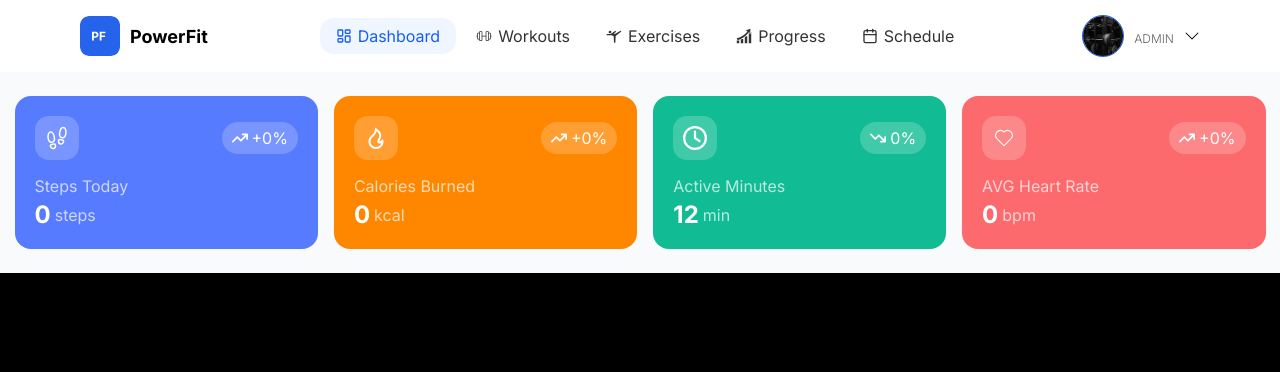
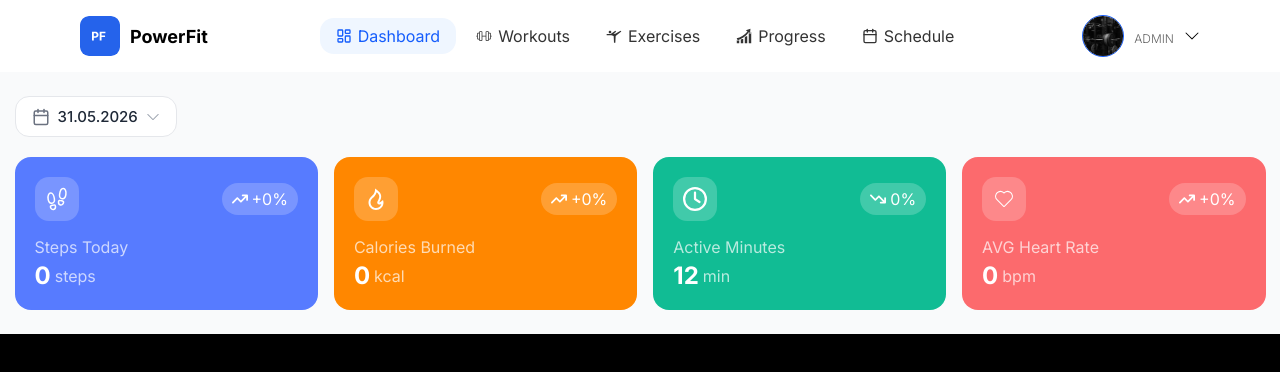
Before and after one commit to skl1menko/FitAppWeb, a React (Vite) app: page /dashboard in a window 1280 px wide. Shown: the top 372 px of the page. Built offline with nearby package versions, Linux system fonts and the light colour scheme; no server answers; sample sign-in values are in the browser's storage.

Commit message:
Add datepicker for stats

```diff
--- /dev/null
+++ b/src/components/DatePickerCustom.jsx
@@ -0,0 +1,59 @@
+import { forwardRef, useRef, useState } from "react";
+import DatePicker from "react-datepicker";
+import "react-datepicker/dist/react-datepicker.css";
+import { FiCalendar, BsChevronDown } from "../assets/icons";
+import "./DatePickerCustom.scss";
+
+const CustomInput = forwardRef(({ value, isOpen, onToggle }, ref) => (
+  <button
+    type="button"
+    className="datepicker-trigger"
+    onClick={onToggle}
+    ref={ref}
+  >
+    <FiCalendar size={18} className="datepicker-icon" />
+    <span className="datepicker-value">{value}</span>
+    <BsChevronDown
+      size={14}
+      className={`datepicker-arrow ${isOpen ? "datepicker-arrow--open" : ""}`}
+    />
+  </button>
+));
+
+CustomInput.displayName = "CustomInput";
+
+const DatePickerCustom = ({ value, onChange }) => {
+  const [isOpen, setIsOpen] = useState(false);
+  const closedByOutsideClick = useRef(0);
+
+  const handleToggle = () => {
+    // If onClickOutside just fired (< 100ms ago), skip — it was the button click itself
+    if (Date.now() - closedByOutsideClick.current < 100) return;
+    setIsOpen((prev) => !prev);
+  };
+
+  const handleClickOutside = () => {
+    closedByOutsideClick.current = Date.now();
+    setIsOpen(false);
+  };
+
+  return (
+    <div className="datepicker-custom">
+      <DatePicker
+        selected={value}
+        onChange={(date) => {
+          onChange(date);
+          setIsOpen(false);
+        }}
+        dateFormat="dd.MM.yyyy"
+        calendarStartDay={1}
+        open={isOpen}
+        onClickOutside={handleClickOutside}
+        popperPlacement="bottom-end"
+        customInput={<CustomInput isOpen={isOpen} onToggle={handleToggle} />}
+      />
+    </div>
+  );
+};
+
+export default DatePickerCustom;
--- /dev/null
+++ b/src/components/DatePickerCustom.scss
@@ -0,0 +1,185 @@
+/* ===== Custom trigger button ===== */
+.datepicker-custom {
+  position: relative;
+  display: inline-flex;
+
+  .datepicker-trigger {
+    display: flex;
+    align-items: center;
+    gap: 8px;
+    padding: 10px 16px;
+    background: #fff;
+    border: 1px solid #E5E7EB;
+    border-radius: 14px;
+    cursor: pointer;
+    transition: border-color 0.2s, box-shadow 0.2s;
+    font-family: inherit;
+
+    &:hover {
+      border-color: #155DFC;
+    }
+
+    &:focus-visible {
+      outline: none;
+      box-shadow: 0 0 0 3px rgba(21, 93, 252, 0.15);
+      border-color: #155DFC;
+    }
+
+    .datepicker-icon {
+      color: #6B7280;
+      flex-shrink: 0;
+    }
+
+    .datepicker-value {
+      font-size: 15px;
+      font-weight: 500;
+      color: #1F2937;
+      white-space: nowrap;
+    }
+
+    .datepicker-arrow {
+      color: #9CA3AF;
+      flex-shrink: 0;
+      transition: transform 0.25s ease;
+
+      &--open {
+        transform: rotate(180deg);
+      }
+    }
+  }
+}
+
+/* ===== react-datepicker overrides ===== */
+.react-datepicker-popper {
+  z-index: 100 !important;
+}
+
+.react-datepicker {
+  font-family: 'Inter', -apple-system, BlinkMacSystemFont, 'Segoe UI', sans-serif !important;
+  border: 1px solid #E5E7EB !important;
+  border-radius: 16px !important;
+  box-shadow: 0 10px 30px rgba(0, 0, 0, 0.08) !important;
+  overflow: hidden;
+  padding: 0 !important;
+}
+
+.react-datepicker__triangle {
+  display: none !important;
+}
+
+/* Header */
+.react-datepicker__header {
+  background: #fff !important;
+  border-bottom: 1px solid #F3F4F6 !important;
+  padding: 16px 16px 8px !important;
+  border-radius: 16px 16px 0 0 !important;
+}
+
+.react-datepicker__current-month {
+  font-size: 15px !important;
+  font-weight: 600 !important;
+  color: #1F2937 !important;
+  margin-bottom: 8px !important;
+}
+
+/* Navigation arrows */
+.react-datepicker__navigation {
+  top: 14px !important;
+  width: 32px !important;
+  height: 32px !important;
+  border: none !important;
+  background: #F3F4F6 !important;
+  border-radius: 10px !important;
+  transition: background-color 0.15s !important;
+
+  &:hover {
+    background: #E5E7EB !important;
+  }
+
+  &--previous {
+    left: 16px !important;
+  }
+  &--next {
+    right: 16px !important;
+  }
+}
+
+.react-datepicker__navigation-icon::before {
+  border-color: #374151 !important;
+  border-width: 2px 2px 0 0 !important;
+  width: 8px !important;
+  height: 8px !important;
+  top: 11px !important;
+}
+
+/* Day names */
+.react-datepicker__day-names {
+  display: flex !important;
+  justify-content: space-around !important;
+}
+
+.react-datepicker__day-name {
+  font-size: 12px !important;
+  font-weight: 600 !important;
+  color: #9CA3AF !important;
+  text-transform: uppercase !important;
+  letter-spacing: 0.04em !important;
+  width: 38px !important;
+  line-height: 38px !important;
+  margin: 0 !important;
+}
+
+/* Month container */
+.react-datepicker__month {
+  margin: 0 !important;
+  padding: 8px 16px 16px !important;
+}
+
+.react-datepicker__week {
+  display: flex !important;
+  justify-content: space-around !important;
+}
+
+/* Day cells */
+.react-datepicker__day {
+  width: 38px !important;
+  height: 38px !important;
+  line-height: 38px !important;
+  margin: 1px 0 !important;
+  border-radius: 12px !important;
+  font-size: 14px !important;
+  font-weight: 500 !important;
+  color: #1F2937 !important;
+  transition: background-color 0.15s, color 0.15s !important;
+
+  &:hover {
+    background: #EFF6FF !important;
+    color: #155DFC !important;
+  }
+
+  &--outside-month {
+    color: #D1D5DB !important;
+
+    &:hover {
+      color: #9CA3AF !important;
+      background: #F9FAFB !important;
+    }
+  }
+
+  &--today {
+    background: #F3F4F6 !important;
+    font-weight: 600 !important;
+  }
+
+  &--selected,
+  &--keyboard-selected {
+    background: #155DFC !important;
+    color: #fff !important;
+    font-weight: 600 !important;
+
+    &:hover {
+      background: #1249d6 !important;
+      color: #fff !important;
+    }
+  }
+}
--- a/src/features/dashboard/DashboardPage.jsx
+++ b/src/features/dashboard/DashboardPage.jsx
@@ -1,13 +1,13 @@
 import { useEffect, useState } from "react"
-import DatePicker from "react-datepicker"
-import "react-datepicker/dist/react-datepicker.css"
 import "./DashboardPage.scss"
 import DashboardStat from "./components/DashboardStat"
-import { IoFootstepsOutline, RiFireLine, FaRegClock, CiHeart, FiCalendar,BsChevronDown } from "../../assets/icons";
+import DatePickerCustom from "../../components/DatePickerCustom"
+import { IoFootstepsOutline, RiFireLine, FaRegClock, CiHeart } from "../../assets/icons";
 import healthMetricsService from "../../services/healthMetricsService";
 
 const DashboardPage = () => {
 
+    const [selectedDate, setSelectedDate] = useState(new Date());
     const [metrics, setMetrics] = useState({ today: null, yesterday: null });
 
     const calcTrend = (today, yesterday) => {
@@ -18,8 +18,8 @@ const DashboardPage = () => {
     };
 
     useEffect(() => {
-        const today = new Date();
-        const yesterday = new Date(today);
+        const today = new Date(selectedDate);
+        const yesterday = new Date(selectedDate);
         yesterday.setDate(today.getDate() - 1);
 
         const fmt = (d) => d.toISOString().split('T')[0];
@@ -38,7 +38,7 @@ const DashboardPage = () => {
         }).catch((error) => {
             console.error('Ошибка при загрузке метрик:', error);
         });
-    }, [])
+    }, [selectedDate]);
 
 
     const t = metrics?.today;
@@ -47,6 +47,9 @@ const DashboardPage = () => {
     return (
         <div className="dashboard-main-cont">
             <div className="dashboard-main-content">
+                <div className="dashboard-top-bar">
+                    <DatePickerCustom value={selectedDate} onChange={setSelectedDate} />
+                </div>
                 <div className="dashboard-stats-cont">
                     <DashboardStat color="#577BFF" icon={<IoFootstepsOutline color="#fff" size={24} />} trend={calcTrend(t?.totalStepCount, y?.totalStepCount)} label="Steps Today" num={t?.totalStepCount || 0} text="steps" />
 
--- a/src/features/dashboard/DashboardPage.scss
+++ b/src/features/dashboard/DashboardPage.scss
@@ -9,7 +9,19 @@
     .dashboard-main-content{
         padding: 24px;
 
+        .dashboard-top-bar{
+            display: flex;
+            flex-direction: row;
+            align-items: center;
+            justify-content: space-between;
+            margin-bottom: 20px;
 
+            .dashboard-title{
+                font-size: 22px;
+                font-weight: 700;
+                color: #1F2937;
+            }
+        }
 
         .dashboard-stats-cont{
             display: flex;
```
